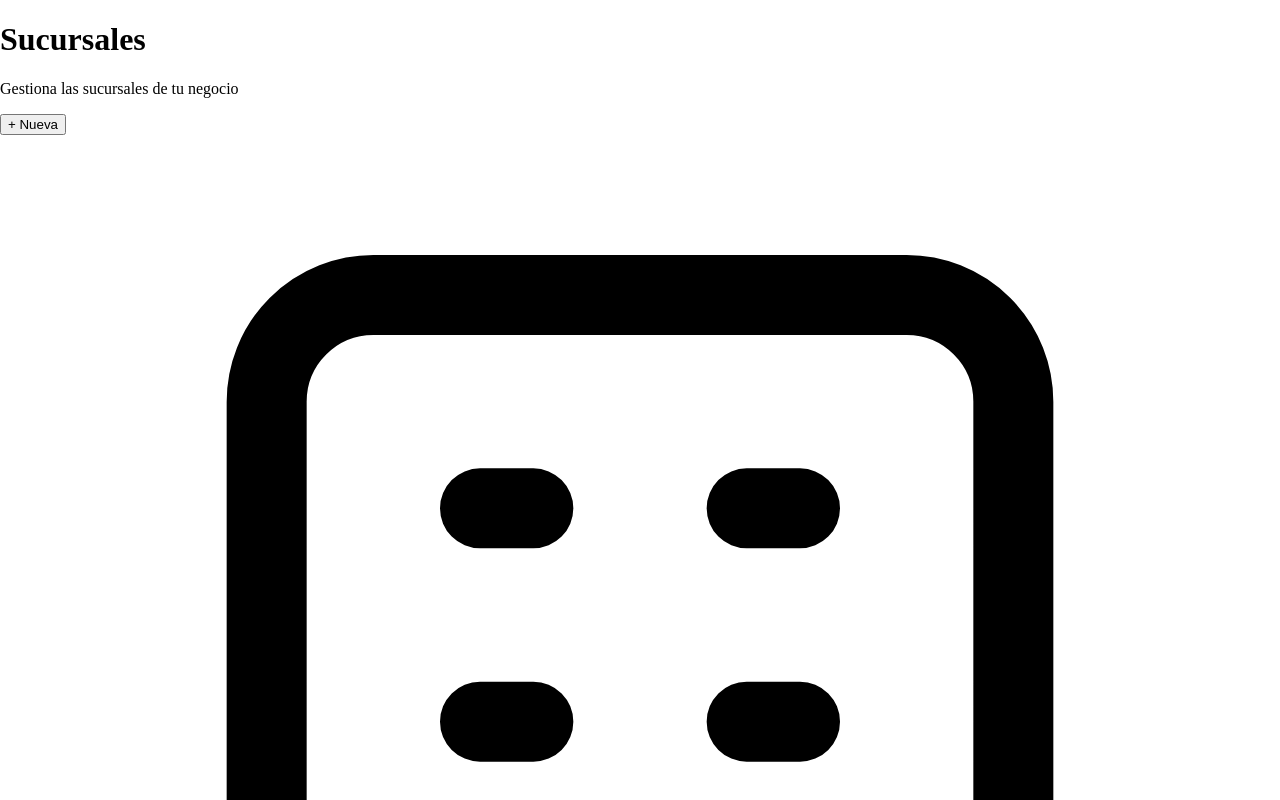
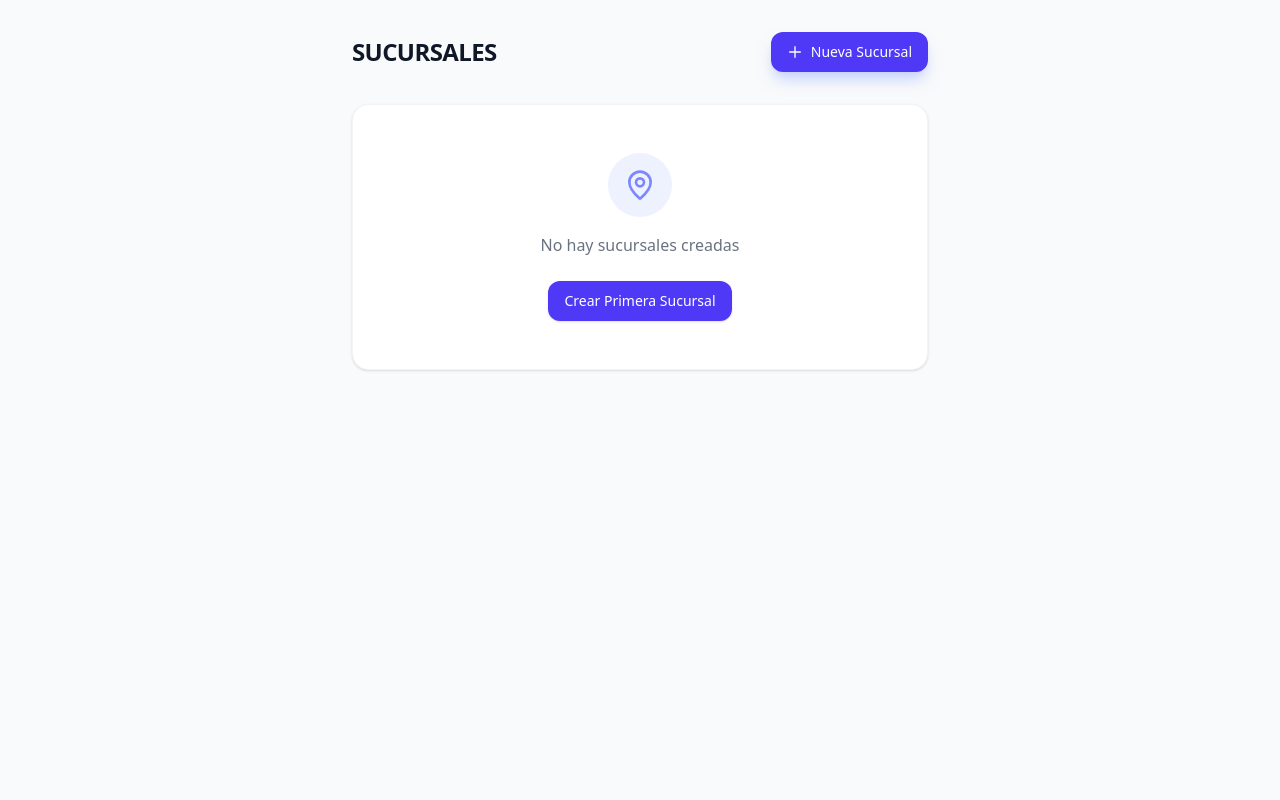
Before and after one commit to pdgramajo/DayliRegister, a React (Vite) app: page / in a window 1280 px wide. Shown: the top 800 px of the page. Built offline with nearby package versions, Linux system fonts and the light colour scheme.

Commit message:
feat: add Spanish UI text for branches and fix styling issues

```diff
--- a/package.json
+++ b/package.json
@@ -24,14 +24,20 @@
   },
   "dependencies": {
     "@hookform/resolvers": "^5.2.2",
+    "@radix-ui/react-slot": "^1.2.4",
     "@reduxjs/toolkit": "^2.11.2",
+    "class-variance-authority": "^0.7.1",
+    "clsx": "^2.1.1",
     "dexie": "^4.4.2",
+    "lucide-react": "^1.14.0",
     "react": "^19.2.6",
     "react-dom": "^19.2.6",
     "react-hook-form": "^7.75.0",
     "react-hot-toast": "^2.6.0",
     "react-redux": "^9.2.0",
     "react-router-dom": "^7.15.0",
+    "tailwind-merge": "^3.6.0",
+    "tailwindcss-animate": "^1.0.7",
     "zod": "^4.4.3"
   },
   "devDependencies": {
--- a/src/components/ui/Button.tsx
+++ b/src/components/ui/Button.tsx
@@ -1,48 +1,64 @@
-import type { ButtonHTMLAttributes, ReactNode } from 'react'
+import * as React from 'react'
+import { Slot } from '@radix-ui/react-slot'
+import { cva, type VariantProps } from 'class-variance-authority'
+import { cn } from '../../lib/utils'
 
-interface ButtonProps extends ButtonHTMLAttributes<HTMLButtonElement> {
-  variant?: 'primary' | 'secondary' | 'danger' | 'ghost'
-  size?: 'sm' | 'md' | 'lg'
+const buttonVariants = cva(
+  'inline-flex items-center justify-center gap-2 whitespace-nowrap rounded-xl text-sm font-medium transition-all focus-visible:outline-none focus-visible:ring-2 focus-visible:ring-indigo-500 focus-visible:ring-offset-2 disabled:pointer-events-none disabled:opacity-50 [&_svg]:pointer-events-none [&_svg]:size-4 [&_svg]:shrink-0 active:scale-[0.98]',
+  {
+    variants: {
+      variant: {
+        default:
+          'bg-indigo-600 text-white shadow-sm hover:bg-indigo-700 hover:shadow-md',
+        destructive: 'bg-red-600 text-white shadow-sm hover:bg-red-700',
+        outline:
+          'border border-gray-200 bg-white shadow-sm hover:bg-gray-50 hover:border-gray-300',
+        secondary: 'bg-gray-100 text-gray-900 shadow-sm hover:bg-gray-200',
+        ghost: 'hover:bg-gray-100 hover:text-gray-900',
+        link: 'text-indigo-600 underline-offset-4 hover:underline',
+      },
+      size: {
+        default: 'h-10 px-4 py-2',
+        sm: 'h-9 rounded-lg px-3',
+        lg: 'h-11 rounded-xl px-8',
+        icon: 'h-10 w-10',
+      },
+    },
+    defaultVariants: {
+      variant: 'default',
+      size: 'default',
+    },
+  }
+)
+
+export interface ButtonProps
+  extends
+    React.ButtonHTMLAttributes<HTMLButtonElement>,
+    VariantProps<typeof buttonVariants> {
+  asChild?: boolean
   loading?: boolean
-  children: ReactNode
 }
 
-const variantStyles = {
-  primary:
-    'bg-indigo-600 hover:bg-indigo-700 text-white shadow-sm hover:shadow-md',
-  secondary:
-    'bg-white border border-gray-200 hover:border-gray-300 hover:bg-gray-50 text-gray-700',
-  danger: 'bg-red-600 hover:bg-red-700 text-white shadow-sm',
-  ghost: 'bg-transparent hover:bg-gray-100 text-gray-600 hover:text-gray-900',
-}
-
-const sizeStyles = {
-  sm: 'px-3 py-2 text-sm min-h-[36px]',
-  md: 'px-4 py-2.5 text-sm font-medium min-h-[44px]',
-  lg: 'px-6 py-3 text-base font-semibold min-h-[52px]',
-}
-
-export const Button = ({
-  variant = 'primary',
-  size = 'md',
+const Button = React.forwardRef<HTMLButtonElement, ButtonProps>(
+  (
+    {
+      className,
+      variant,
+      size,
+      asChild = false,
       loading = false,
+      children,
       disabled,
-  className = '',
-  children,
       ...props
-}: ButtonProps) => {
+    },
+    ref
+  ) => {
+    const Comp = asChild ? Slot : 'button'
     return (
-    <button
+      <Comp
+        className={cn(buttonVariants({ variant, size, className }))}
+        ref={ref}
         disabled={disabled || loading}
-      className={`
-        inline-flex items-center justify-center rounded-xl
-        transition-all duration-200 ease-out
-        focus:outline-none focus:ring-2 focus:ring-indigo-500 focus:ring-offset-2
-        disabled:opacity-50 disabled:cursor-not-allowed active:scale-[0.98]
-        ${variantStyles[variant]}
-        ${sizeStyles[size]}
-        ${className}
-      `}
         {...props}
       >
         {loading && (
@@ -68,6 +84,10 @@ export const Button = ({
           </svg>
         )}
         {children}
-    </button>
+      </Comp>
     )
   }
+)
+Button.displayName = 'Button'
+
+export { Button, buttonVariants }
--- /dev/null
+++ b/src/components/ui/badge.tsx
@@ -0,0 +1,35 @@
+import * as React from 'react'
+import { cva, type VariantProps } from 'class-variance-authority'
+import { cn } from '../../lib/utils'
+
+const badgeVariants = cva(
+  'inline-flex items-center rounded-full border px-2.5 py-0.5 text-xs font-semibold transition-colors focus:outline-none focus:ring-2 focus:ring-indigo-500 focus:ring-offset-2',
+  {
+    variants: {
+      variant: {
+        default: 'border-transparent bg-indigo-600 text-white',
+        secondary: 'border-transparent bg-gray-100 text-gray-900',
+        destructive: 'border-transparent bg-red-100 text-red-700',
+        outline: 'text-gray-950',
+        success: 'border-transparent bg-emerald-100 text-emerald-700',
+        warning: 'border-transparent bg-amber-100 text-amber-700',
+      },
+    },
+    defaultVariants: {
+      variant: 'default',
+    },
+  }
+)
+
+export interface BadgeProps
+  extends
+    React.HTMLAttributes<HTMLDivElement>,
+    VariantProps<typeof badgeVariants> {}
+
+function Badge({ className, variant, ...props }: BadgeProps) {
+  return (
+    <div className={cn(badgeVariants({ variant }), className)} {...props} />
+  )
+}
+
+export { Badge, badgeVariants }
--- /dev/null
+++ b/src/components/ui/card.tsx
@@ -0,0 +1,74 @@
+import * as React from 'react'
+import { cn } from '../../lib/utils'
+
+const Card = React.forwardRef<
+  HTMLDivElement,
+  React.HTMLAttributes<HTMLDivElement>
+>(({ className, ...props }, ref) => (
+  <div
+    ref={ref}
+    className={cn(
+      'rounded-2xl border border-gray-100 bg-white shadow-sm',
+      className
+    )}
+    {...props}
+  />
+))
+Card.displayName = 'Card'
+
+const CardHeader = React.forwardRef<
+  HTMLDivElement,
+  React.HTMLAttributes<HTMLDivElement>
+>(({ className, ...props }, ref) => (
+  <div
+    ref={ref}
+    className={cn('flex flex-col space-y-1.5 p-6', className)}
+    {...props}
+  />
+))
+CardHeader.displayName = 'CardHeader'
+
+const CardTitle = React.forwardRef<
+  HTMLParagraphElement,
+  React.HTMLAttributes<HTMLHeadingElement>
+>(({ className, ...props }, ref) => (
+  <h3
+    ref={ref}
+    className={cn(
+      'text-lg font-semibold leading-none tracking-tight',
+      className
+    )}
+    {...props}
+  />
+))
+CardTitle.displayName = 'CardTitle'
+
+const CardDescription = React.forwardRef<
+  HTMLParagraphElement,
+  React.HTMLAttributes<HTMLParagraphElement>
+>(({ className, ...props }, ref) => (
+  <p ref={ref} className={cn('text-sm text-gray-500', className)} {...props} />
+))
+CardDescription.displayName = 'CardDescription'
+
+const CardContent = React.forwardRef<
+  HTMLDivElement,
+  React.HTMLAttributes<HTMLDivElement>
+>(({ className, ...props }, ref) => (
+  <div ref={ref} className={cn('p-6 pt-0', className)} {...props} />
+))
+CardContent.displayName = 'CardContent'
+
+const CardFooter = React.forwardRef<
+  HTMLDivElement,
+  React.HTMLAttributes<HTMLDivElement>
+>(({ className, ...props }, ref) => (
+  <div
+    ref={ref}
+    className={cn('flex items-center p-6 pt-0', className)}
+    {...props}
+  />
+))
+CardFooter.displayName = 'CardFooter'
+
+export { Card, CardHeader, CardFooter, CardTitle, CardDescription, CardContent }
--- a/src/index.css
+++ b/src/index.css
@@ -1,8 +1,13 @@
-@import 'tailwindcss': root {
-  font-family: system-ui, sans-serif;
+@import 'tailwindcss';
+
+@theme {
+  --font-sans:
+    system-ui, -apple-system, BlinkMacSystemFont, 'Segoe UI', Roboto, sans-serif;
 }
 
 body {
+  font-family: var(--font-sans);
   margin: 0;
   min-height: 100vh;
+  background-color: #f9fafb;
 }
--- /dev/null
+++ b/src/lib/utils.ts
@@ -0,0 +1,6 @@
+import { type ClassValue, clsx } from 'clsx'
+import { twMerge } from 'tailwind-merge'
+
+export function cn(...inputs: ClassValue[]) {
+  return twMerge(clsx(inputs))
+}
--- a/src/main.tsx
+++ b/src/main.tsx
@@ -3,7 +3,7 @@ import { createRoot } from 'react-dom/client'
 import { Provider } from 'react-redux'
 import { BrowserRouter } from 'react-router-dom'
 import { ErrorBoundary } from './components/ErrorBoundary'
-import { ToastProvider } from './components/ui/Toast'
+import { ToastProvider } from './components/ui/toast'
 import { store } from './store'
 import './index.css'
 import App from './App'
--- a/src/pages/Branch/BranchList.tsx
+++ b/src/pages/Branch/BranchList.tsx
@@ -1,9 +1,10 @@
 import { useEffect } from 'react'
 import { Link } from 'react-router-dom'
+import { MapPin, Phone, Pencil, Trash2, ArrowRight } from 'lucide-react'
 import { fetchBranches, deleteBranch } from '../../store/branchSlice'
 import type { RootState } from '../../store'
 import { useAppDispatch, useAppSelector } from '../../hooks/useAppStore'
-import { Button, toast } from '../../components/ui'
+import { Button, Card, CardContent, Badge, toast } from '../../components/ui'
 
 export const BranchList = () => {
   const dispatch = useAppDispatch()
@@ -16,7 +17,7 @@ export const BranchList = () => {
   }, [dispatch])
 
   const handleDelete = (id: string, name: string) => {
-    if (!confirm(`¿Estás seguro de eliminar la sucursal "${name}"?`)) {
+    if (!confirm(`¿Estás seguro de que quieres eliminar "${name}"?`)) {
       return
     }
     dispatch(deleteBranch(id))
@@ -47,29 +48,16 @@ export const BranchList = () => {
   }
 
   return (
-    <div className="min-h-screen bg-gray-50 px-4 py-6 sm:px-6 lg:px-8">
-      <div className="max-w-2xl mx-auto">
-        <div className="flex flex-col sm:flex-row sm:items-center sm:justify-between gap-4 mb-6">
-          <div>
-            <h1 className="text-2xl font-bold text-gray-900 tracking-tight">
-              Sucursales
-            </h1>
-            <p className="mt-1 text-sm text-gray-500">
-              Gestiona las sucursales de tu negocio
-            </p>
-          </div>
-          <Link to="/branches/new" className="sm:order-first">
-            <Button className="w-full sm:w-auto h-12 px-6 text-base font-semibold shadow-sm hover:shadow-md transition-all">
-              + Nueva
-            </Button>
-          </Link>
-        </div>
-
-        {branches.length === 0 ? (
-          <div className="bg-white rounded-2xl p-8 text-center shadow-sm border border-gray-100">
-            <div className="w-16 h-16 bg-indigo-50 rounded-full flex items-center justify-center mx-auto mb-4">
+    <div className="min-h-screen bg-gray-50 px-4 py-8 sm:px-6 lg:px-8">
+      <div className="max-w-xl mx-auto space-y-8">
+        <div className="flex items-center justify-between">
+          <h1 className="text-2xl font-bold text-gray-900 tracking-tight">
+            SUCURSALES
+          </h1>
+          <Link to="/branches/new">
+            <Button className="shadow-lg shadow-indigo-200">
               <svg
-                className="w-8 h-8 text-indigo-400"
+                className="w-4 h-4"
                 fill="none"
                 viewBox="0 0 24 24"
                 stroke="currentColor"
@@ -77,83 +65,96 @@ export const BranchList = () => {
                 <path
                   strokeLinecap="round"
                   strokeLinejoin="round"
-                  strokeWidth={1.5}
-                  d="M19 21V5a2 2 0 00-2-2H7a2 2 0 00-2 2v16m14 0h2m-2 0h-5m-9 0H3m2 0h5M9 7h1m-1 4h1m4-4h1m-1 4h1m-5 10v-5a1 1 0 011-1h2a1 1 0 011 1v5m-4 0h4"
+                  strokeWidth={2}
+                  d="M12 4v16m8-8H4"
                 />
               </svg>
+              Nueva Sucursal
+            </Button>
+          </Link>
+        </div>
+
+        {branches.length === 0 ? (
+          <Card className="p-12 text-center">
+            <div className="w-16 h-16 bg-indigo-50 rounded-full flex items-center justify-center mx-auto mb-4">
+              <MapPin className="w-8 h-8 text-indigo-400" />
             </div>
             <p className="text-gray-500 mb-6">No hay sucursales creadas</p>
             <Link to="/branches/new">
-              <Button className="h-12 px-8 text-base font-semibold">
-                Crear primera sucursal
-              </Button>
+              <Button>Crear Primera Sucursal</Button>
             </Link>
-          </div>
+          </Card>
         ) : (
-          <div className="space-y-3">
+          <div className="space-y-4">
             {branches.map((branch) => (
-              <div
+              <Card
                 key={branch.id}
-                className="bg-white rounded-xl p-4 shadow-sm border border-gray-100 hover:border-indigo-200 hover:shadow-md transition-all"
+                className="overflow-hidden hover:shadow-lg transition-shadow"
               >
-                <div className="flex items-center justify-between">
-                  <div className="flex-1 min-w-0">
-                    <Link
-                      to={`/branches/${branch.id}/sessions`}
-                      className="block"
-                    >
-                      <h3 className="text-lg font-semibold text-gray-900 truncate hover:text-indigo-600 transition-colors">
-                        {branch.name}
-                      </h3>
-                      <div className="flex items-center gap-2 mt-1">
-                        <span
-                          className={`inline-flex px-2.5 py-0.5 text-xs font-medium rounded-full ${
-                            branch.isActive
-                              ? 'bg-emerald-50 text-emerald-700'
-                              : 'bg-gray-100 text-gray-600'
-                          }`}
-                        >
-                          {branch.isActive ? 'Activo' : 'Inactivo'}
-                        </span>
-                        {branch.address && (
-                          <span className="text-xs text-gray-400 truncate">
-                            {branch.address}
-                          </span>
-                        )}
+                <CardContent className="p-0">
+                  <div className="p-5">
+                    <div className="flex items-start justify-between gap-4">
+                      <div className="flex-1 min-w-0">
+                        <div className="flex items-center gap-2 mb-2">
+                          <h3 className="text-lg font-bold text-gray-900 truncate">
+                            {branch.name}
+                          </h3>
+                          <Badge
+                            variant={branch.isActive ? 'success' : 'secondary'}
+                          >
+                            {branch.isActive ? 'Activa' : 'Inactiva'}
+                          </Badge>
+                        </div>
+
+                        <div className="space-y-1.5 mt-3">
+                          {branch.address && (
+                            <p className="text-sm text-gray-500 flex items-center gap-2">
+                              <MapPin className="w-4 h-4 text-gray-400 flex-shrink-0" />
+                              <span className="truncate">{branch.address}</span>
+                            </p>
+                          )}
+                          {branch.phone && (
+                            <p className="text-sm text-gray-500 flex items-center gap-2">
+                              <Phone className="w-4 h-4 text-gray-400 flex-shrink-0" />
+                              <span>{branch.phone}</span>
+                            </p>
+                          )}
+                        </div>
                       </div>
-                    </Link>
+                    </div>
                   </div>
-                  <div className="flex items-center gap-2 ml-4">
-                    <Link to={`/branches/${branch.id}`}>
+
+                  <div className="flex items-center gap-2 px-5 py-3 bg-gray-50/80 border-t border-gray-100">
+                    <Link to={`/branches/${branch.id}`} className="flex-1">
                       <Button
-                        variant="ghost"
-                        className="h-10 px-4 text-sm font-medium text-gray-600 hover:text-indigo-600 hover:bg-indigo-50"
+                        variant="outline"
+                        size="sm"
+                        className="w-full justify-center"
                       >
+                        <Pencil className="w-4 h-4" />
                         Editar
                       </Button>
                     </Link>
                     <Button
                       variant="ghost"
-                      className="h-10 px-3 text-sm font-medium text-red-500 hover:text-red-700 hover:bg-red-50"
+                      size="sm"
                       onClick={() => handleDelete(branch.id, branch.name)}
+                      className="text-red-500 hover:text-red-700 hover:bg-red-50"
                     >
-                      <svg
-                        className="w-4 h-4"
-                        fill="none"
-                        viewBox="0 0 24 24"
-                        stroke="currentColor"
-                      >
-                        <path
-                          strokeLinecap="round"
-                          strokeLinejoin="round"
-                          strokeWidth={2}
-                          d="M19 7l-.867 12.142A2 2 0 0116.138 21H7.862a2 2 0 01-1.995-1.858L5 7m5 4v6m4-6v6m1-10V4a1 1 0 00-1-1h-4a1 1 0 00-1 1v3M4 7h16"
-                        />
-                      </svg>
+                      <Trash2 className="w-4 h-4" />
                     </Button>
+                    <Link
+                      to={`/branches/${branch.id}/sessions`}
+                      className="flex-1"
+                    >
+                      <Button size="sm" className="w-full justify-center">
+                        Abrir
+                        <ArrowRight className="w-4 h-4" />
+                      </Button>
+                    </Link>
                   </div>
-                </div>
-              </div>
+                </CardContent>
+              </Card>
             ))}
           </div>
         )}
```
Also changed, not shown: src/components/forms/BranchForm.tsx (+35 -25 lines), src/components/ui/Input.tsx (+18 -51 lines), src/components/ui/index.ts (+13 -4 lines), src/components/ui/page-header.tsx (renamed from src/components/ui/PageHeader.tsx), 2 other files (tests, documents, lock files or other folders). Lines whose indentation alone changed are shown as unchanged.
